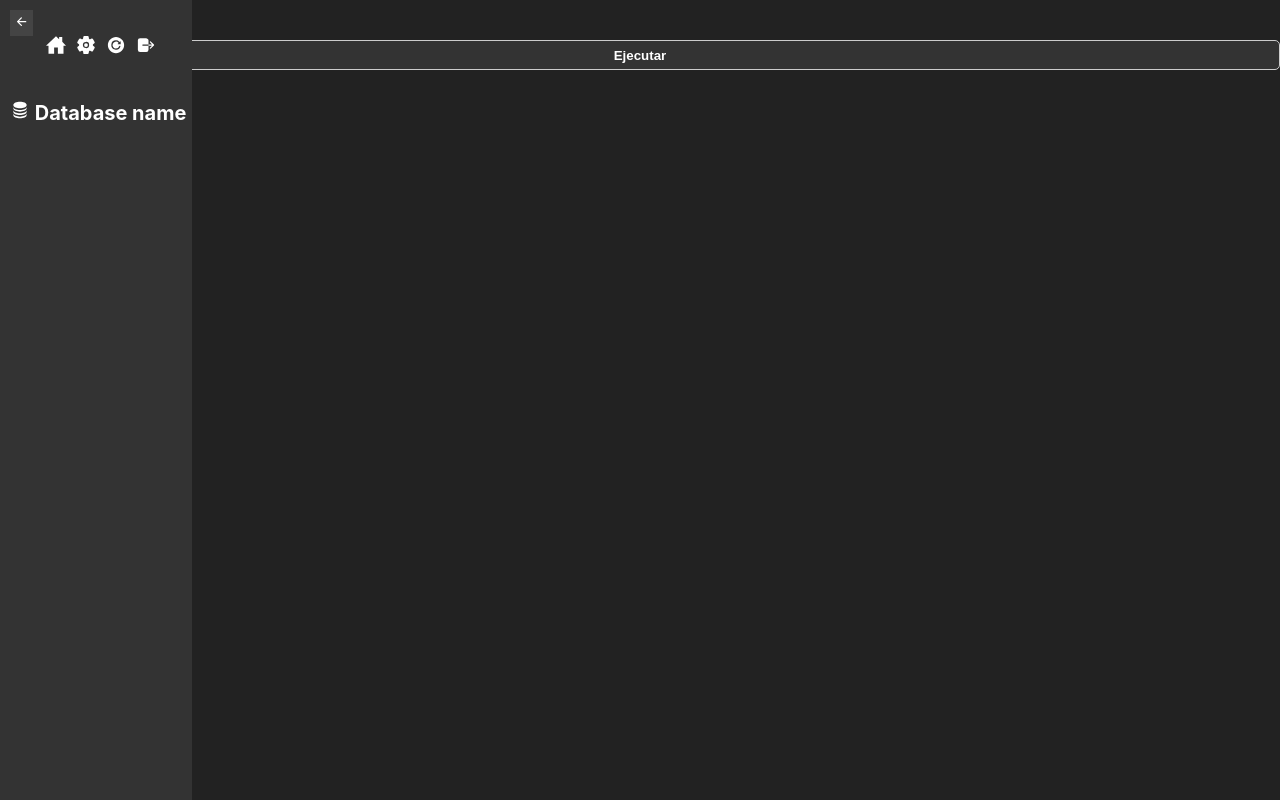
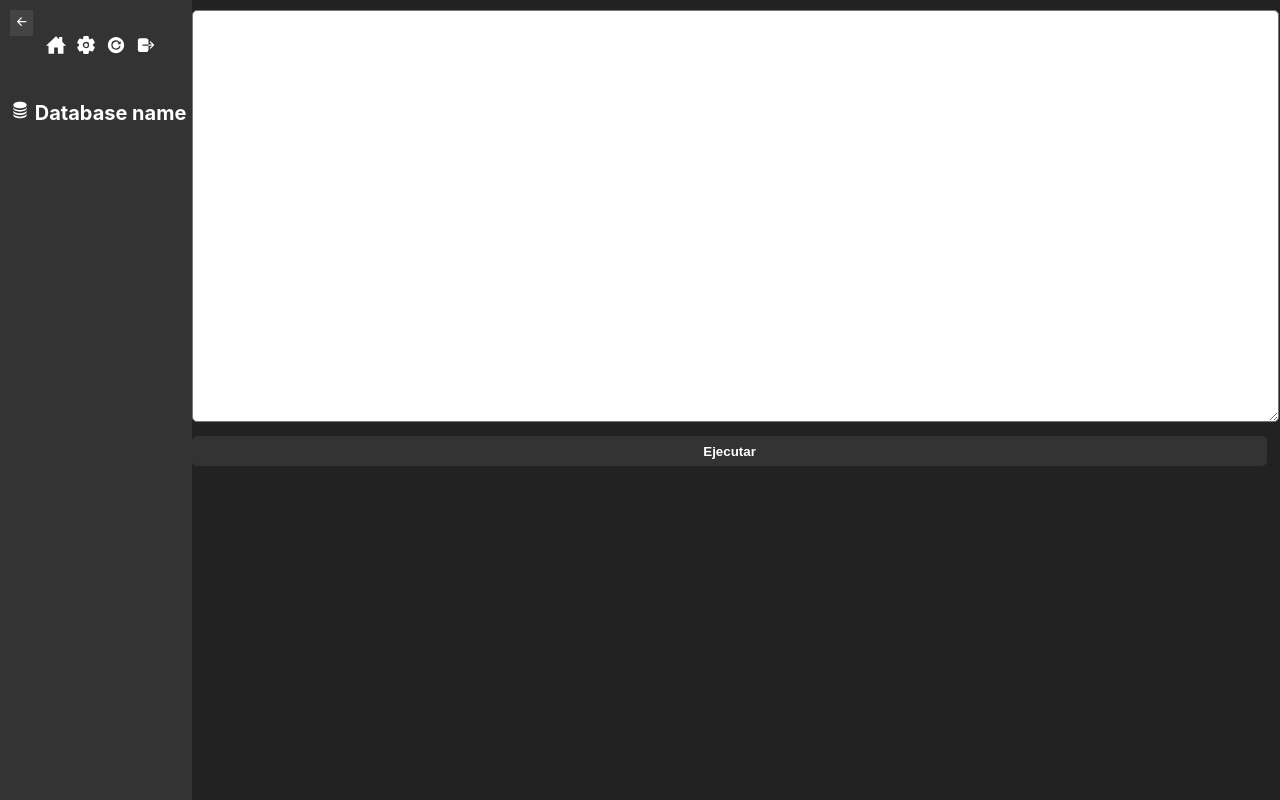
Before and after one commit to dantrixxheron/proyecto-bd, a React (Create React App) app: page / in a window 1280 px wide. Built offline with nearby package versions, Linux system fonts and the light colour scheme.

Commit message:
YA SE VE EL TEXTBOX

```diff
--- a/src/components/Home.tsx
+++ b/src/components/Home.tsx
@@ -1,14 +1,22 @@
-
-import React from 'react';
+import React, { useState } from 'react';
 import Sidebar from './Sidebar';
-import TextBox from './Textbox';
-// import Consulta from './Consulta';
+import Textbox from './Textbox';
+import { IoArrowBack, IoArrowForward } from "react-icons/io5";
 
 const Home = () => {
+  const [isOpen, setIsOpen] = useState(true);
+
+  const toggleSidebar = () => {
+    setIsOpen(!isOpen);
+  };
+
   return (
     <div>
-      <Sidebar />
-      <TextBox />
+      <button className="toggle-btn" onClick={toggleSidebar}>
+        {isOpen ? <IoArrowBack /> : <IoArrowForward />}
+      </button>
+      <Sidebar isOpen={isOpen} />
+      <Textbox isOpen={isOpen} />
       {/* <Consulta /> */}
     </div>
   );
--- a/src/components/Sidebar.tsx
+++ b/src/components/Sidebar.tsx
@@ -2,22 +2,14 @@
 import React, { useState } from 'react';
 import SidebarContent from './SidebarContent';
 import './css/sidebar.css';
-import { IoArrowBack, IoArrowForward } from "react-icons/io5";
-import textbox from './Textbox'
 
-const Sidebar: React.FC = () => {
-  const [isOpen, setIsOpen] = useState(true);
-  const toggleSidebar = () => {
-    setIsOpen(!isOpen);
-  };
-
+interface SidebarProps {
+  isOpen: boolean;
+}
+const Sidebar: React.FC<SidebarProps> = ({ isOpen }) => {
   return (
     <div>
-      <button className="toggle-btn" onClick={toggleSidebar}>
-        {isOpen ? <IoArrowBack />: <IoArrowForward/>}
-      </button>
       <div className={`sidebar ${isOpen ? 'open' : 'closed'}`}>
-        {/* Agrega aquí el contenido de tu barra lateral */}
         <div className="row-setings">
           <SidebarContent icon='home' onclick={()=>window.location.href='#'}/>
           <SidebarContent icon='settings' onclick={()=>window.location.href='https://github.com'}/>
--- a/src/components/Textbox.tsx
+++ b/src/components/Textbox.tsx
@@ -1,7 +1,11 @@
 import React, { useState } from 'react';
 import './css/textbox.css';
 
-const Textbox: React.FC = () => {
+interface TextboxProps {
+  isOpen: boolean;
+}
+
+const Textbox: React.FC<TextboxProps> = ({ isOpen }) => {
   const [query, setQuery] = useState('');
   const [error, setError] = useState<string | null>(null);
 
@@ -96,8 +100,8 @@ const Textbox: React.FC = () => {
 
   return (
     <div>
-      <textarea className='textarea' value={query} onChange={handleQueryChange} />
-      <button className='runbutton' onClick={handleExecuteQuery}>
+      <textarea className={`textarea ${isOpen ? 'open' : 'closed'}`} value={query} onChange={handleQueryChange} />
+      <button className={`runbutton ${isOpen?'open':'closed'}`} onClick={handleExecuteQuery}>
         Ejecutar
       </button>
 
--- a/src/components/css/sidebar.css
+++ b/src/components/css/sidebar.css
@@ -9,7 +9,7 @@
     transition: transform 0.3s ease; /* Cambia de left a transform */
   }
 
-  .closed {
+  .sidebar.closed {
     transform: translateX(-100%); /* Cambia de left a transform */
   }
 
@@ -46,33 +46,6 @@
     padding: 5px;
     margin-bottom: 10px;
   }
-
-  /* .textbox:focus {
-    outline: none;
-    border: 1px solid #aaa;
-  }
-
-  .textbox:hover {
-    border: 1px solid #aaa;
-  }
-
-  .runbutton {
-    width: 100%;
-    height: 30px;
-    border-radius: 5px;
-    border: 1px solid #ccc;
-    padding: 5px;
-    margin-bottom: 10px;
-    background-color: #333;
-    color: #fff;
-    font-weight: bold;
-    cursor: pointer;
-  }
-
-  .runbutton:hover {
-    background-color: #444;
-  }
-*/
   .row-setings {
     display: flex;
     align-items: center;
--- a/src/components/css/textbox.css
+++ b/src/components/css/textbox.css
@@ -1,17 +1,21 @@
-  .textbox:focus {
-    outline: none;
-    border: 1px solid #aaa;
-  }
+.textbox {
+    transition: margin-left 0.3s ease; /* Agrega una transición para suavizar el cambio de margen izquierdo */
+    align-items: center;
+}
 
-  .textbox:hover {
-    border: 1px solid #aaa;
+  .textarea {
+    width: calc(100% - 16%); /* Ajusta el ancho teniendo en cuenta el margen izquierdo del Sidebar */
+    height: 50vh; /* Ajusta la altura según tus necesidades */
+    border-radius: 5px;
+    padding: 5px;
+    margin: 10px;
   }
 
   .runbutton {
-    width: 100%;
+    width: calc(100% - 16%);
     height: 30px;
     border-radius: 5px;
-    border: 1px solid #ccc;
+    border: none;
     padding: 5px;
     margin-bottom: 10px;
     background-color: #333;
@@ -23,3 +27,20 @@
   .runbutton:hover {
     background-color: #444;
   }
+
+  /* Estilos adicionales cuando el Sidebar está cerrado */
+  .textarea.closed {
+    margin-left: auto; /* Ancho cuando el Sidebar está cerrado */
+    width: 98%;
+  }
+  .runbutton.closed {
+    margin-left: auto;
+    width: 98%;
+  }
+  /* Estilos adicionales cuando el Sidebar está abierto */
+  .textarea.open {
+    margin-left: 15%; /* Ancho cuando el Sidebar está abierto */
+  }
+.runbutton.open {
+    margin-left: 15%;
+}
```
